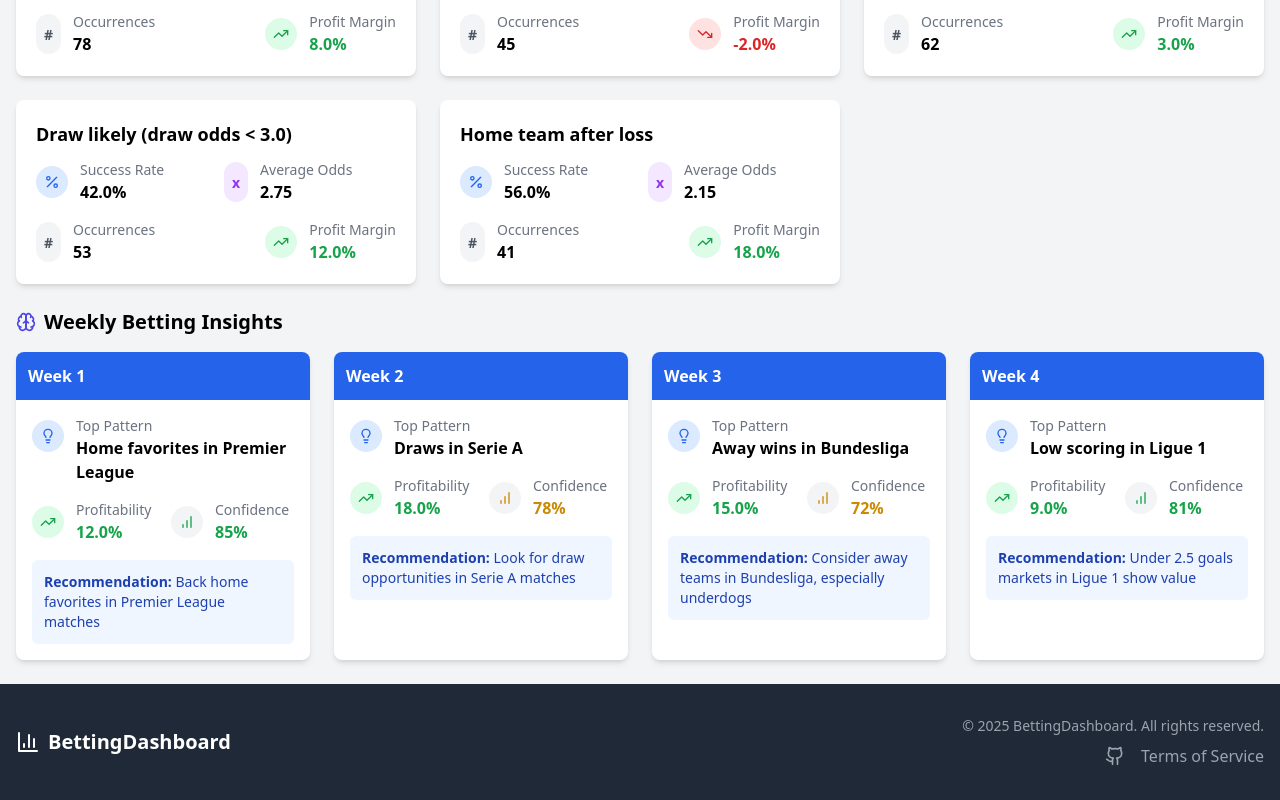
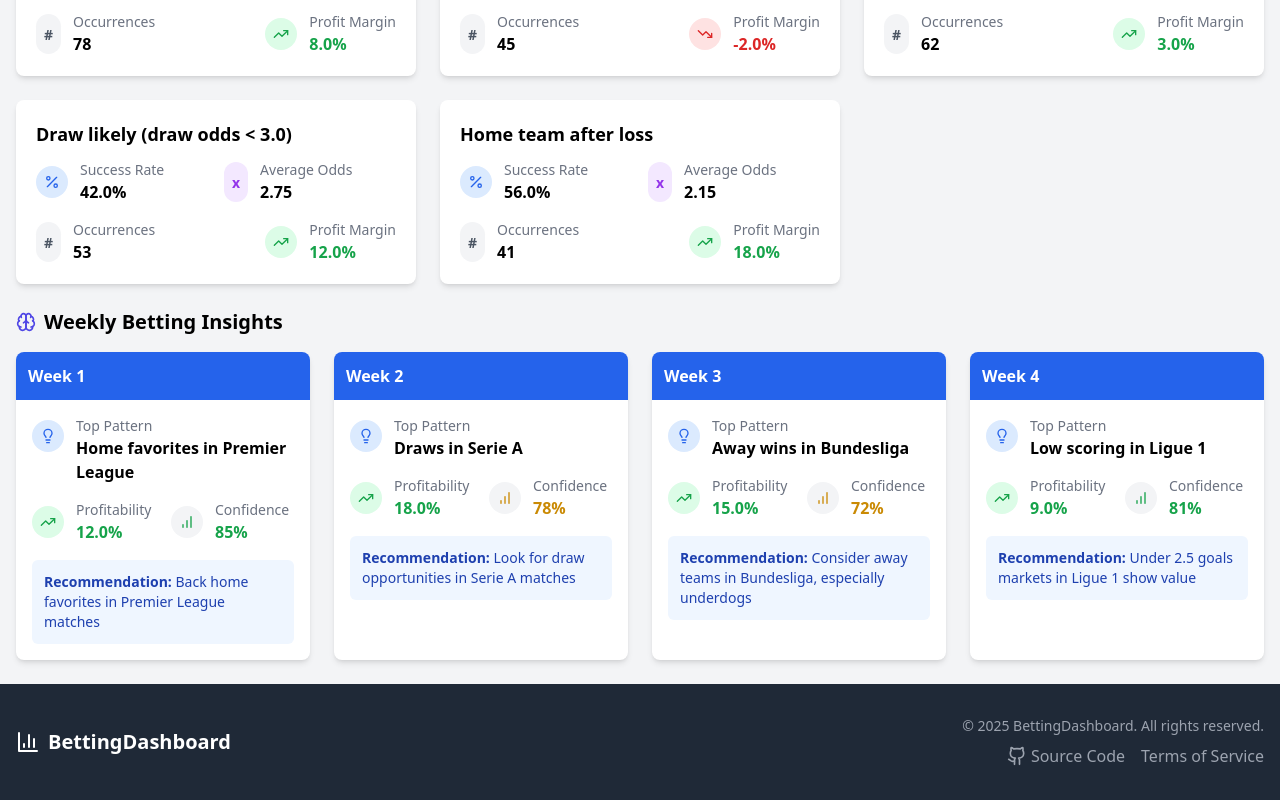
Before and after one commit to katoisa256/BettingRobotFrontEnd, a React (Vite) app: page /analysis in a window 1280 px wide. Shown: the part 1486-2286 px from the top of the page. Built offline with nearby package versions, Linux system fonts and the light colour scheme; no server answers.

Commit message:
update Footer component to include 'Source Code' label and adjust SystemStatus position for better visibility

```diff
--- a/src/components/Footer.tsx
+++ b/src/components/Footer.tsx
@@ -16,8 +16,8 @@ const Footer: React.FC = () => {
               &copy; {new Date().getFullYear()} BettingDashboard. All rights reserved.
             </p>
             <div className="flex items-center justify-center md:justify-end mt-2">
-              <a href="https://github.com/katoisa256/BettingRobotFrontEnd" className="text-gray-400 hover:text-white mr-4">
-                <Github className="h-5 w-5" />
+              <a href="https://github.com/katoisa256/BettingRobotFrontEnd" className="flex items-center gap-1 text-gray-400 hover:text-white mr-4">
+                <Github className="h-5 w-5" /> <p>Source Code</p>
               </a>
               <a href="#" className="text-gray-400 hover:text-white">
                 Terms of Service
--- a/src/components/SystemStatus.tsx
+++ b/src/components/SystemStatus.tsx
@@ -23,7 +23,7 @@ const SystemStatus: React.FC = () => {
   }, []);
 
   return (
-    <div className="fixed bottom-10 right-4 z-10">
+    <div className="fixed bottom-[130px] right-4 z-10">
       <div className="bg-white rounded-full shadow-lg p-2 flex items-center">
         {status === 'checking' && (
           <div className="animate-pulse flex items-center">
```
